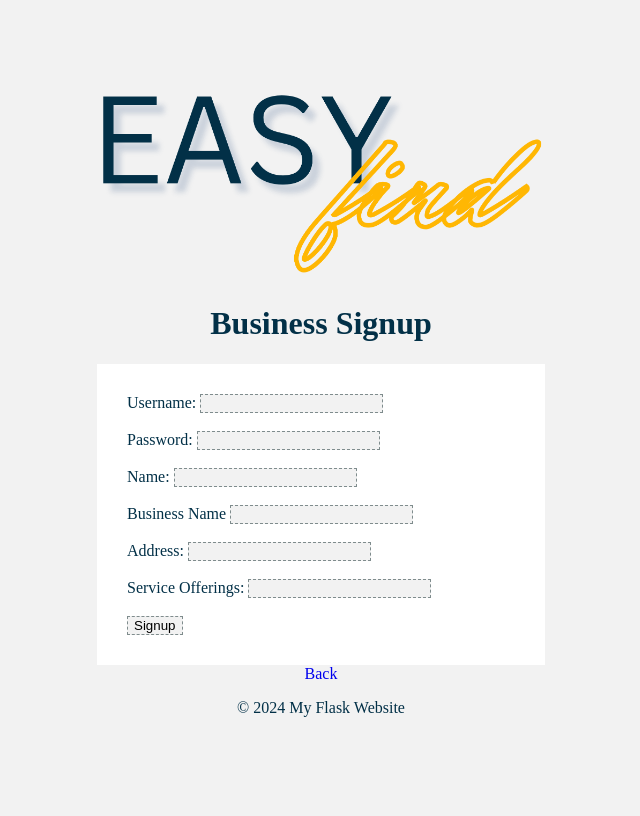
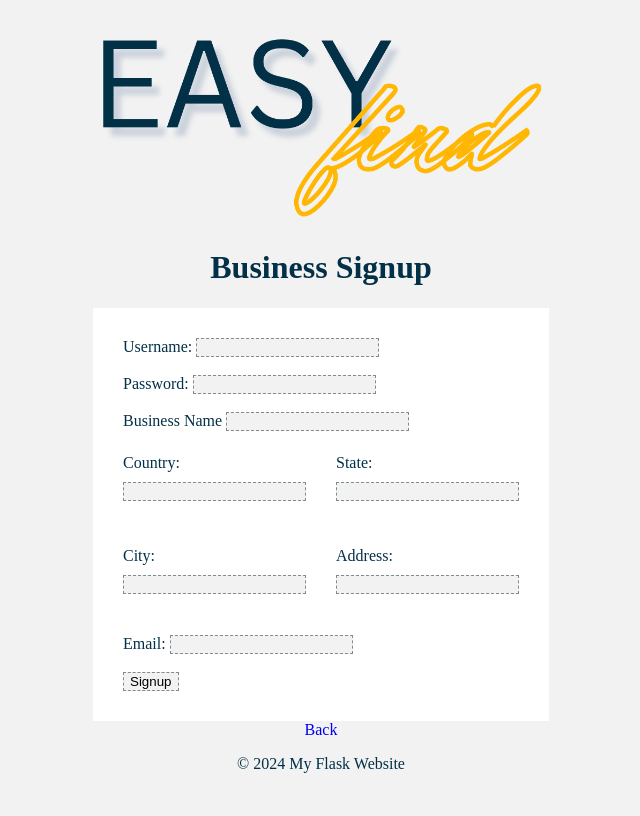
Before and after one commit to cgar0775/OSS, a Flask app: page /Bsignup in a window 1280 px wide. Shown: the whole page, without its empty margins (319-959 px from the left). Run offline with Flask 3, Linux system fonts and the light colour scheme.

Commit message:
Reconfigured Bsignup page

```diff
--- a/templates/Bsignup.html
+++ b/templates/Bsignup.html
@@ -17,22 +17,45 @@
 
         <h1>Business Signup</h1>
         <form action="/Bsignup" method="post">
+
             <label for="username">Username:</label>
             <input type="text" id="username" name="username" required><br><br>
+
             <label for="password">Password:</label>
             <input type="password" id="password" name="password" required><br><br>
-            <label for="name">Name:</label>
-            <input type="text" id="name" name="name" required><br><br>
+
             <label for="business name">Business Name</label>
             <input type="text" id="business name" name="business name" required><br><br>
-            <label for="address">Address:</label>
-            <input type="text" id="text" name="address" required><br><br>
-            <label for="service offerings">Service Offerings:</label>
-            <input type="text" id="service offerings" name="service offerings"><br><br>
 
+            <div class="input-row">
+                <div class="input-group">
+                    <label for="country">Country:</label>
+                    <input type="text" id="country" name="country" required>
+                </div>
+                <div class="input-group">
+                    <label for="state">State:</label>
+                    <input type="text" id="state" name="state" required>
+                </div>
+            </div>
+            <br><br>
 
-            <!--<label for="email">Email:</label>-->
-            <!--<input type="text" id="email" name="email" required><br><br>-->
+            <div class="input-row">
+                <div class="input-group">
+                    <label for="city">City:</label>
+                    <input type="text" id="city" name="city" required>
+                </div>
+                <div class="input-group">
+                    <label for="address">Address:</label>
+                    <input type="text" id="address" name="address" required>
+                </div>
+            </div>
+            <br><br>
+
+            <label for="email">Email:</label>
+            <input type="text" id="email" name="email" required><br><br>
+
+            <!--<label for="service offerings">Service Offerings:</label>-->
+            <!--input type="text" id="service offerings" name="service offerings"><br><br>-->
 
             <input type="submit" value="Signup">
         </form>
```
